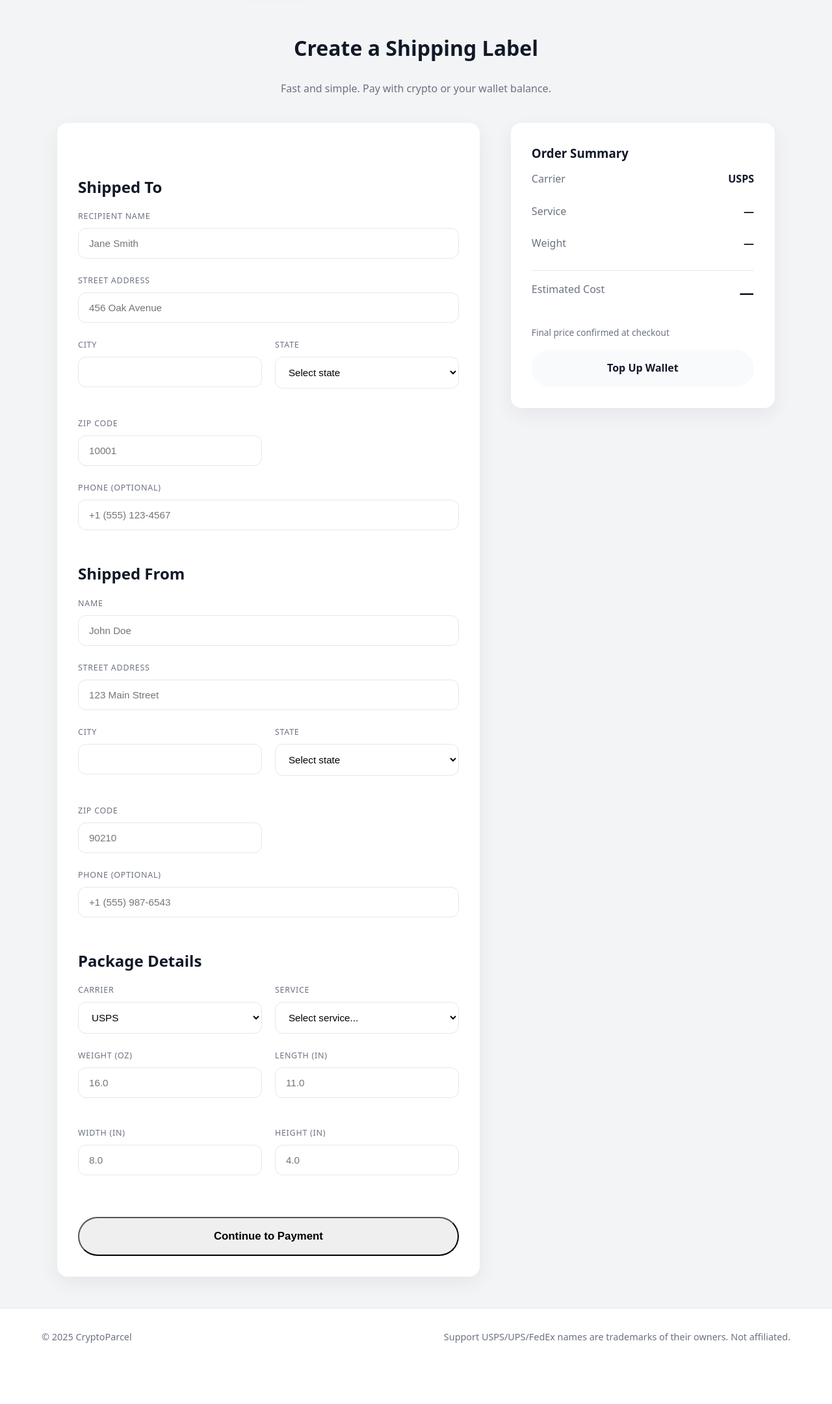
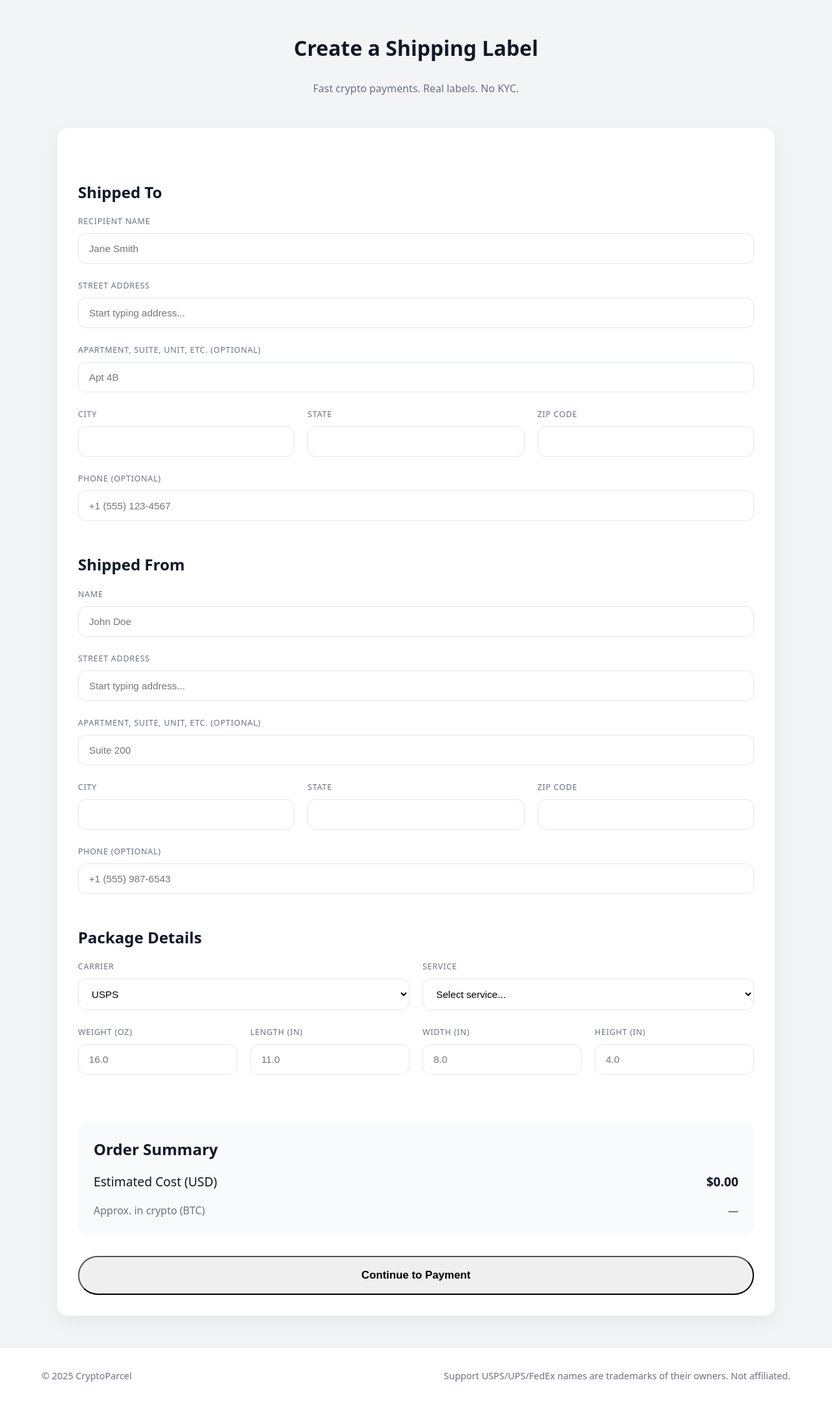
Before and after one commit to cryptoparcel/cryptoparcel_finish, a Flask app: page /create-label in a window 1280 px wide. Shown: the part 79-2240 px from the top of the page at 65% size. Before the commit the page ends 2146 px from the top, so only its background shows below. Run offline with Flask 3, Linux system fonts and the light colour scheme; a user stored in the database is signed in; some libraries are stand-ins or nearby versions.

Commit message:
Update create_label.html

```diff
--- a/templates/create_label.html
+++ b/templates/create_label.html
@@ -3,90 +3,44 @@
 {% block content %}
 <section class="cp-inner">
   <div class="container">
-    <div style="text-align: center; margin-bottom: 40px;">
+    <div style="text-align: center; margin-bottom: 48px;">
       <h1>Create a Shipping Label</h1>
-      <p>Fast and simple. Pay with crypto or your wallet balance.</p>
+      <p>Fast crypto payments. Real labels. No KYC.</p>
     </div>
 
-    <div class="cp-inner-layout">
     <form method="POST" class="cp-form-card">
-
       <!-- Shipped To -->
       <h2>Shipped To</h2>
       <div class="cp-field-group">
         <label>Recipient Name</label>
         <input type="text" name="to_name" required placeholder="Jane Smith">
       </div>
+
       <div class="cp-field-group">
         <label>Street Address</label>
-          <input type="text" name="to_address" required placeholder="456 Oak Avenue">
+        <input type="text" id="to_street" name="to_address" required placeholder="Start typing address..." autocomplete="off">
       </div>
+
+      <div class="cp-field-group">
+        <label>Apartment, suite, unit, etc. (optional)</label>
+        <input type="text" name="to_street2" placeholder="Apt 4B">
+      </div>
+
       <div class="cp-field-grid">
         <div class="cp-field-group">
           <label>City</label>
-            <input type="text" name="to_city" required>
+          <input type="text" id="to_city" name="to_city" required readonly>
         </div>
         <div class="cp-field-group">
           <label>State</label>
-            <select name="to_state" required>
-              <option value="">Select state</option>
-              <option value="AL">Alabama</option>
-              <option value="AK">Alaska</option>
-              <option value="AZ">Arizona</option>
-              <option value="AR">Arkansas</option>
-              <option value="CA">California</option>
-              <option value="CO">Colorado</option>
-              <option value="CT">Connecticut</option>
-              <option value="DE">Delaware</option>
-              <option value="FL">Florida</option>
-              <option value="GA">Georgia</option>
-              <option value="HI">Hawaii</option>
-              <option value="ID">Idaho</option>
-              <option value="IL">Illinois</option>
-              <option value="IN">Indiana</option>
-              <option value="IA">Iowa</option>
-              <option value="KS">Kansas</option>
-              <option value="KY">Kentucky</option>
-              <option value="LA">Louisiana</option>
-              <option value="ME">Maine</option>
-              <option value="MD">Maryland</option>
-              <option value="MA">Massachusetts</option>
-              <option value="MI">Michigan</option>
-              <option value="MN">Minnesota</option>
-              <option value="MS">Mississippi</option>
-              <option value="MO">Missouri</option>
-              <option value="MT">Montana</option>
-              <option value="NE">Nebraska</option>
-              <option value="NV">Nevada</option>
-              <option value="NH">New Hampshire</option>
-              <option value="NJ">New Jersey</option>
-              <option value="NM">New Mexico</option>
-              <option value="NY">New York</option>
-              <option value="NC">North Carolina</option>
-              <option value="ND">North Dakota</option>
-              <option value="OH">Ohio</option>
-              <option value="OK">Oklahoma</option>
-              <option value="OR">Oregon</option>
-              <option value="PA">Pennsylvania</option>
-              <option value="RI">Rhode Island</option>
-              <option value="SC">South Carolina</option>
-              <option value="SD">South Dakota</option>
-              <option value="TN">Tennessee</option>
-              <option value="TX">Texas</option>
-              <option value="UT">Utah</option>
-              <option value="VT">Vermont</option>
-              <option value="VA">Virginia</option>
-              <option value="WA">Washington</option>
-              <option value="WV">West Virginia</option>
-              <option value="WI">Wisconsin</option>
-              <option value="WY">Wyoming</option>
-            </select>
+          <input type="text" id="to_state" name="to_state" required readonly>
         </div>
         <div class="cp-field-group">
           <label>ZIP Code</label>
-            <input type="text" name="to_zip" required placeholder="10001">
+          <input type="text" id="to_zip" name="to_zip" required readonly>
         </div>
       </div>
+
       <div class="cp-field-group">
         <label>Phone (optional)</label>
         <input type="text" name="to_phone" placeholder="+1 (555) 123-4567">
@@ -98,29 +52,32 @@
         <label>Name</label>
         <input type="text" name="from_name" required placeholder="John Doe">
       </div>
+
       <div class="cp-field-group">
         <label>Street Address</label>
-          <input type="text" name="from_address" required placeholder="123 Main Street">
+        <input type="text" id="from_street" name="from_address" required placeholder="Start typing address..." autocomplete="off">
       </div>
+
+      <div class="cp-field-group">
+        <label>Apartment, suite, unit, etc. (optional)</label>
+        <input type="text" name="from_street2" placeholder="Suite 200">
+      </div>
+
       <div class="cp-field-grid">
         <div class="cp-field-group">
           <label>City</label>
-            <input type="text" name="from_city" required>
+          <input type="text" id="from_city" name="from_city" required readonly>
         </div>
         <div class="cp-field-group">
           <label>State</label>
-            <select name="from_state" required>
-              <option value="">Select state</option>
-              <option value="AL">Alabama</option>
-              <!-- same list as above -->
-              <option value="WY">Wyoming</option>
-            </select>
+          <input type="text" id="from_state" name="from_state" required readonly>
         </div>
         <div class="cp-field-group">
           <label>ZIP Code</label>
-            <input type="text" name="from_zip" required placeholder="90210">
+          <input type="text" id="from_zip" name="from_zip" required readonly>
         </div>
       </div>
+
       <div class="cp-field-group">
         <label>Phone (optional)</label>
         <input type="text" name="from_phone" placeholder="+1 (555) 987-6543">
@@ -179,66 +136,100 @@
         </div>
       </div>
 
-        <button type="submit" class="cp-btn-large" id="submit-btn" style="margin-top: 40px;">
+      <!-- Summary at Bottom -->
+      <div style="margin-top: 48px; padding: 24px; background: var(--cp-surface-soft); border-radius: var(--cp-radius-card);">
+        <h2 style="margin: 0 0 16px;">Order Summary</h2>
+        <div style="display: flex; justify-content: space-between; font-size: 1.2rem; margin-bottom: 16px;">
+          <span>Estimated Cost (USD)</span>
+          <strong id="price-usd">$0.00</strong>
+        </div>
+        <div style="display: flex; justify-content: space-between; color: var(--cp-text-muted);">
+          <span>Approx. in crypto (BTC)</span>
+          <strong id="price-btc">—</strong>
+        </div>
+      </div>
+
+      <button type="submit" class="cp-btn-large" id="submit-btn" style="margin-top: 32px;">
         <span class="btn-text">Continue to Payment</span>
         <span class="btn-spinner" style="display:none; margin-left:10px;">⟳</span>
       </button>
     </form>
-
-      <!-- Summary Sidebar -->
-      <aside class="cp-side-card cp-sticky" id="price-card">
-        <h3>Order Summary</h3>
-        <div class="cp-summary">
-          <div class="cp-summary-row"><span>Carrier</span><strong id="sumCarrier">—</strong></div>
-          <div class="cp-summary-row"><span>Service</span><strong id="sumService">—</strong></div>
-          <div class="cp-summary-row"><span>Weight</span><strong id="sumWeight">—</strong></div>
-          <div class="cp-summary-row" style="margin-top: 16px; padding-top: 16px; border-top: 1px solid var(--cp-border-subtle);">
-            <span>Estimated Cost</span>
-            <strong id="price-estimate" style="font-size: 1.4rem;">—</strong>
-          </div>
-        </div>
-        <p class="muted small" style="margin-top: 20px;">Final price confirmed at checkout</p>
-        <a href="{{ url_for('wallet_topup') }}" class="cp-btn-secondary cp-full-width">Top Up Wallet</a>
-      </aside>
-    </div>
   </div>
 </section>
 
+<!-- Google Places Autocomplete -->
+<script src="https://maps.googleapis.com/maps/api/js?key=YOUR_GOOGLE_API_KEY&libraries=places"></script>
 <script>
+  function initAutocomplete() {
+    const options = {
+      componentRestrictions: { country: "us" },
+      fields: ["address_components", "geometry"],
+      types: ["address"]
+    };
+
+    const toInput = document.getElementById('to_street');
+    const fromInput = document.getElementById('from_street');
+
+    const toAutocomplete = new google.maps.places.Autocomplete(toInput, options);
+    const fromAutocomplete = new google.maps.places.Autocomplete(fromInput, options);
+
+    function fillInAddress(autocomplete, prefix) {
+      const place = autocomplete.getPlace();
+      if (!place.address_components) return;
+
+      let city = '', state = '', zip = '';
+
+      for (const component of place.address_components) {
+        const types = component.types;
+        if (types.includes("locality")) city = component.long_name;
+        if (types.includes("administrative_area_level_1")) state = component.short_name;
+        if (types.includes("postal_code")) zip = component.long_name;
+      }
+
+      document.getElementById(prefix + '_city').value = city;
+      document.getElementById(prefix + '_state').value = state;
+      document.getElementById(prefix + '_zip').value = zip;
+    }
+
+    toAutocomplete.addListener('place_changed', () => fillInAddress(toAutocomplete, 'to'));
+    fromAutocomplete.addListener('place_changed', () => fillInAddress(fromAutocomplete, 'from'));
+  }
+
+  // Price calculation
   (function() {
-    const carrier = document.getElementById('carrier');
     const service = document.getElementById('service');
     const weightOz = document.getElementById('weight_oz');
-    const estimate = document.getElementById('price-estimate');
-    const card = document.getElementById('price-card');
-    const sumCarrier = document.getElementById('sumCarrier');
-    const sumService = document.getElementById('sumService');
-    const sumWeight = document.getElementById('sumWeight');
+    const usdEl = document.getElementById('price-usd');
+    const btcEl = document.getElementById('price-btc');
 
     function update() {
       const w = parseFloat(weightOz.value) || 0;
       const s = service.value || '';
-      sumCarrier.textContent = carrier.value || '—';
-      sumService.textContent = s || '—';
-      sumWeight.textContent = w > 0 ? `${w} oz` : '—';
 
       if (!s || w <= 0) {
-        estimate.textContent = '—';
-        card.classList.remove('price-card-active');
+        usdEl.textContent = '$0.00';
+        btcEl.textContent = '—';
         return;
       }
 
       let base = 3.0;
       if (/express|overnight|priority|next day|2day/i.test(s)) base += 2.0;
-      const price = Math.round((base + w * 0.10) * 100) / 100;
+      const usd = Math.round((base + w * 0.10) * 100) / 100;
 
-      estimate.textContent = `$${price.toFixed(2)} USD`;
-      card.classList.add('price-card-active');
+      usdEl.textContent = `$${usd.toFixed(2)}`;
+
+      // Approximate crypto prices (hardcoded for demo — update with real API later)
+      const rates = { BTC: 95000, ETH: 3300, LTC: 90 };
+      const btc = (usd / rates.BTC).toFixed(6);
+      btcEl.textContent = `${btc} BTC`;
     }
 
-    [carrier, service, weightOz].forEach(el => el && el.addEventListener('change', update));
+    [service, weightOz].forEach(el => el && el.addEventListener('change', update));
     weightOz && weightOz.addEventListener('input', () => setTimeout(update, 300));
     update();
   })();
+
+  // Load Google Places when page loads
+  window.onload = initAutocomplete;
 </script>
 {% endblock %}
```
Lines whose indentation alone changed are shown as unchanged.
